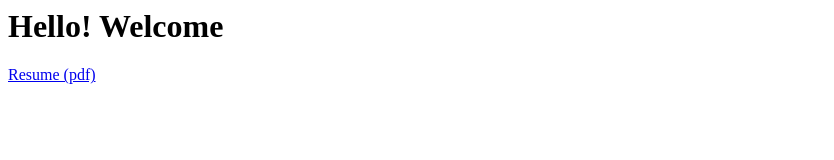
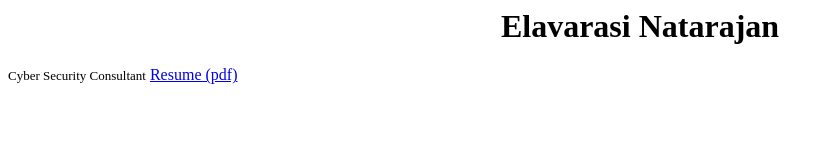
Before and after one commit to ElavarasiNatarajan/ElavarasiNatarajan.github.io, a plain HTML site: page index.html in a window 1280 px wide. Shown: the whole page, without its empty margins (0-834 px from the left). Drawn offline with Linux system fonts and the light colour scheme.

Commit message:
Update index.html

```diff
--- a/index.html
+++ b/index.html
@@ -1,2 +1,3 @@
-<h1>Hello! Welcome</h1>
+<h1 align="center">Elavarasi Natarajan</h1>
+<font size="2">Cyber Security Consultant</font>
 <a href="resume.pdf" target = "_blank">Resume (pdf)</a>
```
